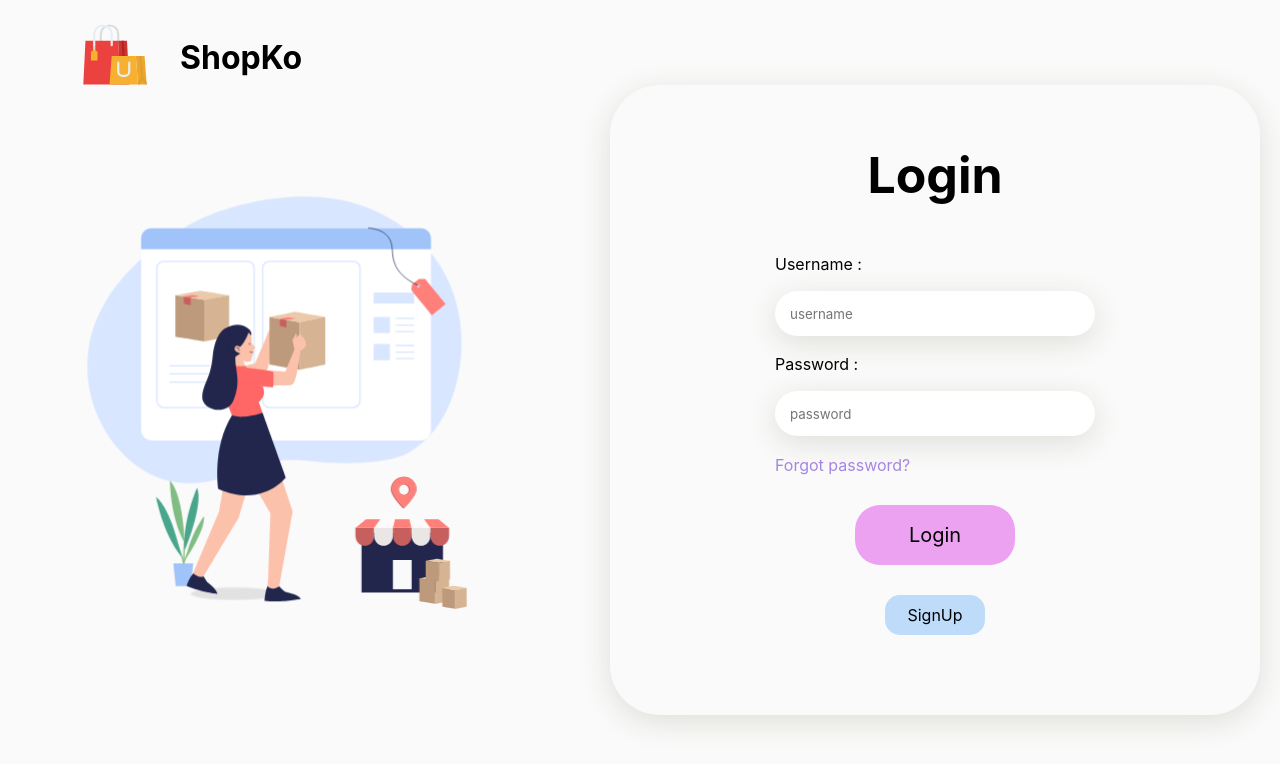
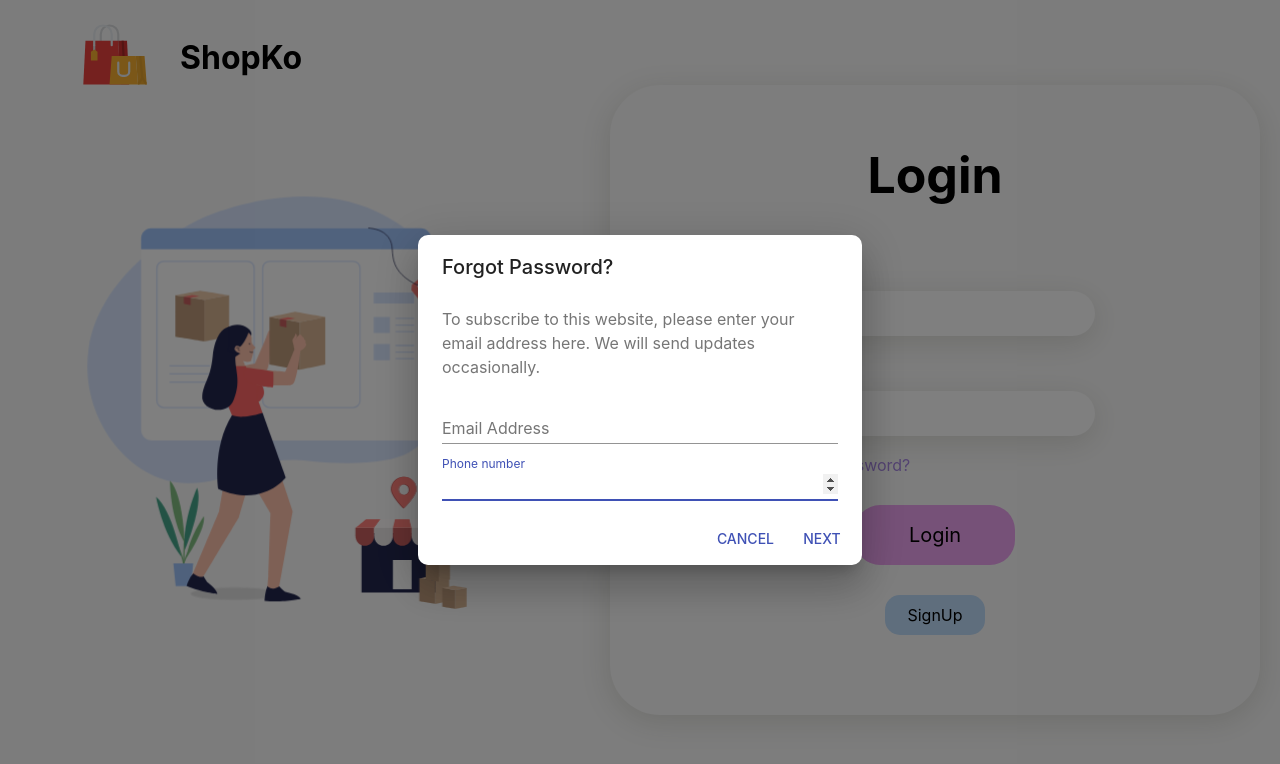
Before and after one commit to Mixko50/ShopKo, a Next.js app: page /login in a window 1280 px wide. Both pictures are taken after a click on the link "Forgot password?". Shown: the top 764 px of the page. Built offline with nearby package versions, Linux system fonts and the light colour scheme.

Commit message:
[ADD] forgot password features

```diff
--- /dev/null
+++ b/components/forum/ForgotPasswordD.js
@@ -0,0 +1,78 @@
+import React, { useImperativeHandle, useRef, forwardRef } from "react";
+import Button from "@material-ui/core/Button";
+import TextField from "@material-ui/core/TextField";
+import Dialog from "@material-ui/core/Dialog";
+import DialogActions from "@material-ui/core/DialogActions";
+import DialogContent from "@material-ui/core/DialogContent";
+import DialogContentText from "@material-ui/core/DialogContentText";
+import DialogTitle from "@material-ui/core/DialogTitle";
+
+export default forwardRef((props, ref) => {
+    const [open, setOpen] = React.useState(false);
+
+    const handleClickOpen = () => {
+        setOpen(true);
+    };
+
+    const handleClose = () => {
+        setOpen(false);
+    };
+
+    useImperativeHandle(ref, () => ({
+        open() {
+            handleClickOpen();
+        },
+    }));
+    return (
+        <div style={{ display: "none" }}>
+            <Button
+                variant="outlined"
+                color="primary"
+                onClick={handleClickOpen}
+            >
+                Open form dialog
+            </Button>
+            <Dialog
+                open={open}
+                onClose={handleClose}
+                aria-labelledby="form-dialog-title"
+                fullWidth
+                maxWidth="xs"
+            >
+                <DialogTitle id="form-dialog-title">
+                    Forgot Password?
+                </DialogTitle>
+                <DialogContent>
+                    <DialogContentText>
+                        To subscribe to this website, please enter your email
+                        address here. We will send updates occasionally.
+                    </DialogContentText>
+                    <TextField
+                        autoFocus
+                        margin="dense"
+                        id="name"
+                        label="Email Address"
+                        type="email"
+                        fullWidth
+                    />
+                    <TextField
+                        autoFocus
+                        margin="dense"
+                        id="name"
+                        label="Phone number"
+                        type="number"
+                        fullWidth
+                    />
+                </DialogContent>
+                <DialogActions>
+                    <Button onClick={handleClose} color="primary">
+                        Cancel
+                    </Button>
+                    <Button onClick={handleClose} color="primary">
+                        next
+                    </Button>
+                </DialogActions>
+            </Dialog>
+        </div>
+    );
+});
--- a/pages/login.js
+++ b/pages/login.js
@@ -1,49 +1,53 @@
-import React, { Fragment, useState } from 'react'
-import LoginLayout from '../components/Layout/LoginLayout'
-import Link from 'next/link'
-import Styles from '../styles/login'
-import { useRouter } from 'next/router'
+import React, { Fragment, useState, useRef } from "react";
+import LoginLayout from "../components/Layout/LoginLayout";
+import Link from "next/link";
+import Styles from "../styles/login";
+import { useRouter } from "next/router";
+import ForgotPasswordD from "../components/forum/ForgotPasswordD";
 
 const Login = () => {
+    const ref = useRef(null);
     const router = useRouter();
-    const [username, setUsername] = useState('');
-    const [password, setPassword] = useState('');
-    const [valid, setValid] = useState(true)
+    const [username, setUsername] = useState("");
+    const [password, setPassword] = useState("");
+    const [valid, setValid] = useState(true);
 
     const onKeyPressed = (e) => {
         console.log(e.key);
         if (e.key == "Enter") {
-            login()
+            login();
         }
-    }
+    };
     const validate = () => {
-        if (username == "Mixko" && password == "000" || username == "Sakura" && password == "mixko") {
+        if (
+            (username == "Mixko" && password == "000") ||
+            (username == "Sakura" && password == "mixko")
+        ) {
             return true;
         } else {
-            getUsername()
-            getPassword()
+            getUsername();
+            getPassword();
             return false;
         }
-    }
+    };
     const login = () => {
         console.log(username + "  " + password);
         if (validate()) {
-            router.push('/home')
+            router.push("/home");
         } else {
-            setUsername('')
-            setPassword('')
-            setValid(false)
+            setUsername("");
+            setPassword("");
+            setValid(false);
         }
-
-    }
+    };
 
     const getUsername = () => {
-        if (!valid) return 'login-check-name'
-    }
+        if (!valid) return "login-check-name";
+    };
 
     const getPassword = () => {
-        if (!valid) return 'login-check-password'
-    }
+        if (!valid) return "login-check-password";
+    };
 
     return (
         <Fragment>
@@ -55,18 +59,39 @@ const Login = () => {
                     <div className="login-form">
                         <div className="login">
                             <p>Username :</p>
-                            <input placeholder="username" id={getUsername()} value={username} onChange={(e) => setUsername(e.target.value)}></input>
+                            <input
+                                placeholder="username"
+                                id={getUsername()}
+                                value={username}
+                                onChange={(e) => setUsername(e.target.value)}
+                            ></input>
                         </div>
                         <div className="login">
                             <p>Password :</p>
-                            <input placeholder="password" id={getPassword()} type="password" value={password} onChange={(e) => setPassword(e.target.value)} onKeyDown={onKeyPressed}></input>
+                            <input
+                                placeholder="password"
+                                id={getPassword()}
+                                type="password"
+                                value={password}
+                                onChange={(e) => setPassword(e.target.value)}
+                                onKeyDown={onKeyPressed}
+                            ></input>
                         </div>
                         <div className="forgot">
-                            <a href="#">Forgot password?</a>
+                            <a
+                                href="#"
+                                onClick={() => {
+                                    ref.current.open();
+                                }}
+                            >
+                                Forgot password?
+                            </a>
                         </div>
-                        {!valid ? <div className="check">
-                            Username or Password Invalid!
-                        </div> : null}
+                        {!valid ? (
+                            <div className="check">
+                                Username or Password Invalid!
+                            </div>
+                        ) : null}
 
                         <div className="login-button-box">
                             <div className="login-button" onClick={login}>
@@ -74,16 +99,19 @@ const Login = () => {
                             </div>
                         </div>
                         <div className="signup-button-box">
-                            <Link href="/signup"><a><div className="signup-button">
-                                SignUp
-                            </div></a></Link>
+                            <Link href="/signup">
+                                <a>
+                                    <div className="signup-button">SignUp</div>
+                                </a>
+                            </Link>
                         </div>
                     </div>
                 </div>
+                <ForgotPasswordD ref={ref} />
                 <style jsx>{Styles}</style>
             </LoginLayout>
         </Fragment>
-    )
-}
+    );
+};
 
-export default Login
+export default Login;
```
